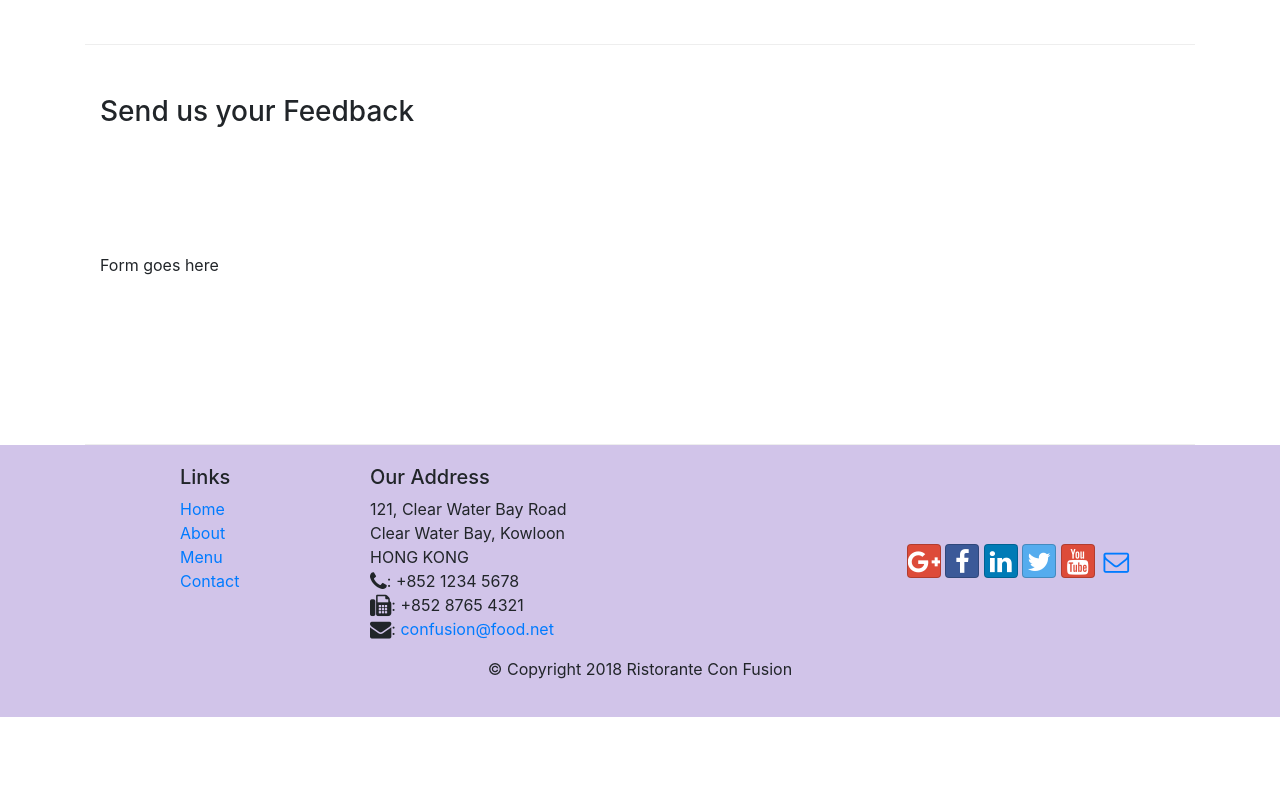
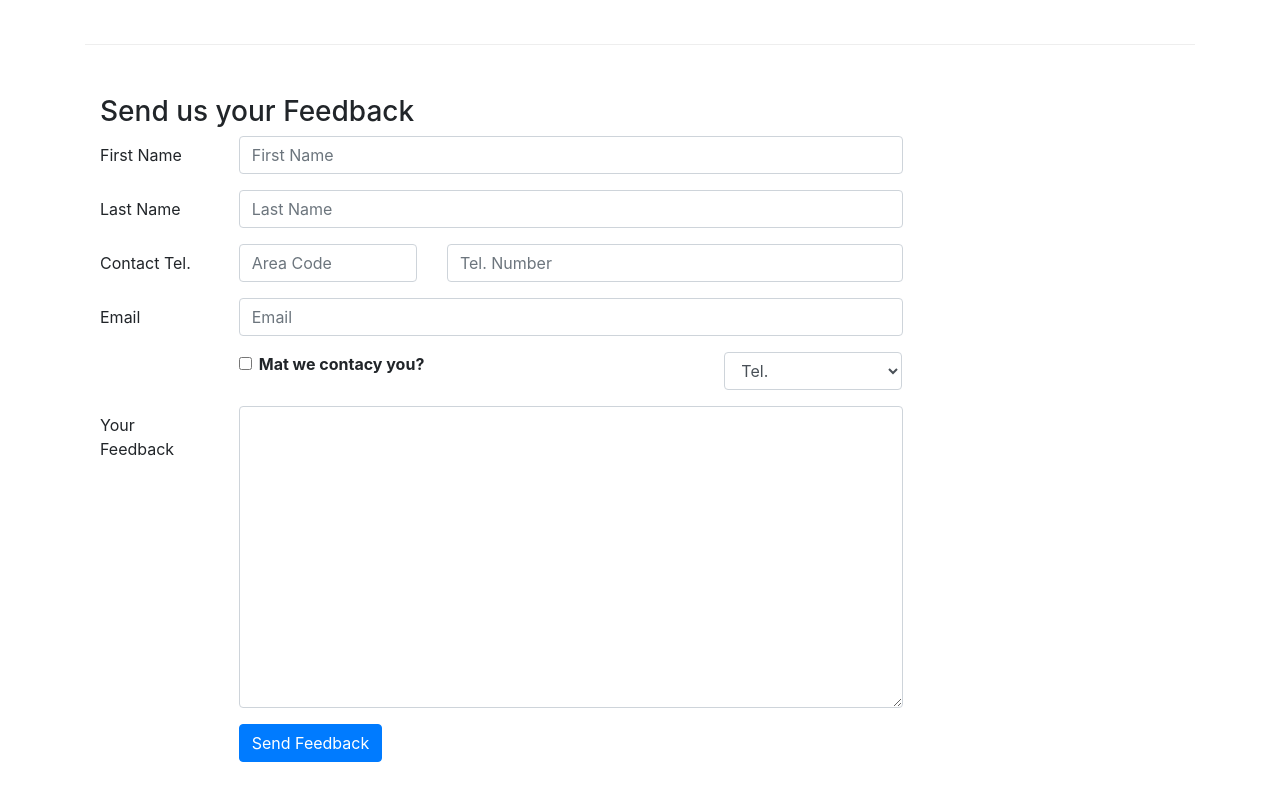
Before and after one commit to 72Roman/Front-End-Web-UI-Frameworks-and-Tools-Bootstrap4, a website: page contactus.html in a window 1280 px wide. Shown: the part 820-1620 px from the top of the page. Before the commit the page ends 1537 px from the top, so only its background shows below. Drawn offline with nearby package versions, Linux system fonts and the light colour scheme.

Commit message:
add forms

```diff
--- a/contactus.html
+++ b/contactus.html
@@ -92,7 +92,71 @@
               <h3>Send us your Feedback</h3>
            </div>
             <div class="col-12 col-md-9">
-                Form goes here
+                <form action="">
+                    <div class="form-group row">
+                        <label for="firstname" class="col-md-2 col-form-label">First Name</label>
+                        <div class="col-md-10">
+                            <input type="text" class="form-control" id="firstname" name="firstname"
+                                placeholder="First Name">
+                        </div>
+                    </div>
+                    <div class="form-group row">
+                        <label for="lastname" class="col-md-2 col-form-label">Last Name</label>
+                        <div class="col-md-10">
+                            <input type="text" class="form-control" id="lastname" name="lastname"
+                                placeholder="Last Name">
+                        </div>
+                    </div>
+                    <div class="form-group row">
+                        <label for="telnum" class="col-12 col-md-2 col-form-label">Contact Tel.</label>
+                        <div class="col-5 col-md-3">
+                            <input type="tel" class="form-control" id="areacode" name="areacode"
+                                placeholder="Area Code">
+                        </div>
+                        <div class="col-7 col-md-7">
+                            <input type="tel" class="form-control" id="telnum" name="telnum"
+                                placeholder="Tel. Number">
+                        </div>
+                    </div>
+                    <div class="form-group row">
+                        <label for="emailid" class="col-md-2 col-form-label">Email</label>
+                        <div class="col-md-10">
+                            <input type="email" class="form-control" id="emailid" name="emailid"
+                                placeholder="Email">
+                        </div>
+                    </div>
+                    <div class="form-group row">
+                        <div class="col-md-6 offset-md-2">
+                            <div class="form-check">
+                                <input type="checkbox" class="form-check-input" name="approve"
+                                    id="approve" value="">
+                                <label class="form-check-label" for="approve">
+                                    <strong>Mat we contacy you?</strong>
+                                </label>
+                            </div>
+                        </div>
+                        <div class="col-md-3 offset-md-1">
+                            <select class="form-control" name="" id="">
+                                <option value="">Tel.</option>
+                                <option value="">Email</option>
+                            </select>
+                        </div>
+                    </div>
+                    <div class="form-group row">
+                        <label for="feedback" class="col-md-2 col-form-label">Your Feedback</label>
+                        <div class="col-md-10">
+                            <textarea class="form-control" id="feedback" name="feedback"
+                                rows="12"></textarea>
+                        </div>
+                    </div>
+                    <div class="form-group row">
+                        <div class="offset-md-2 col-md-10">
+                            <button type="submit" class="btn btn-primary">
+                                Send Feedback
+                            </button>
+                        </div>
+                    </div>
+                </form>
             </div>
              <div class="col-12 col-md">
             </div>
```
